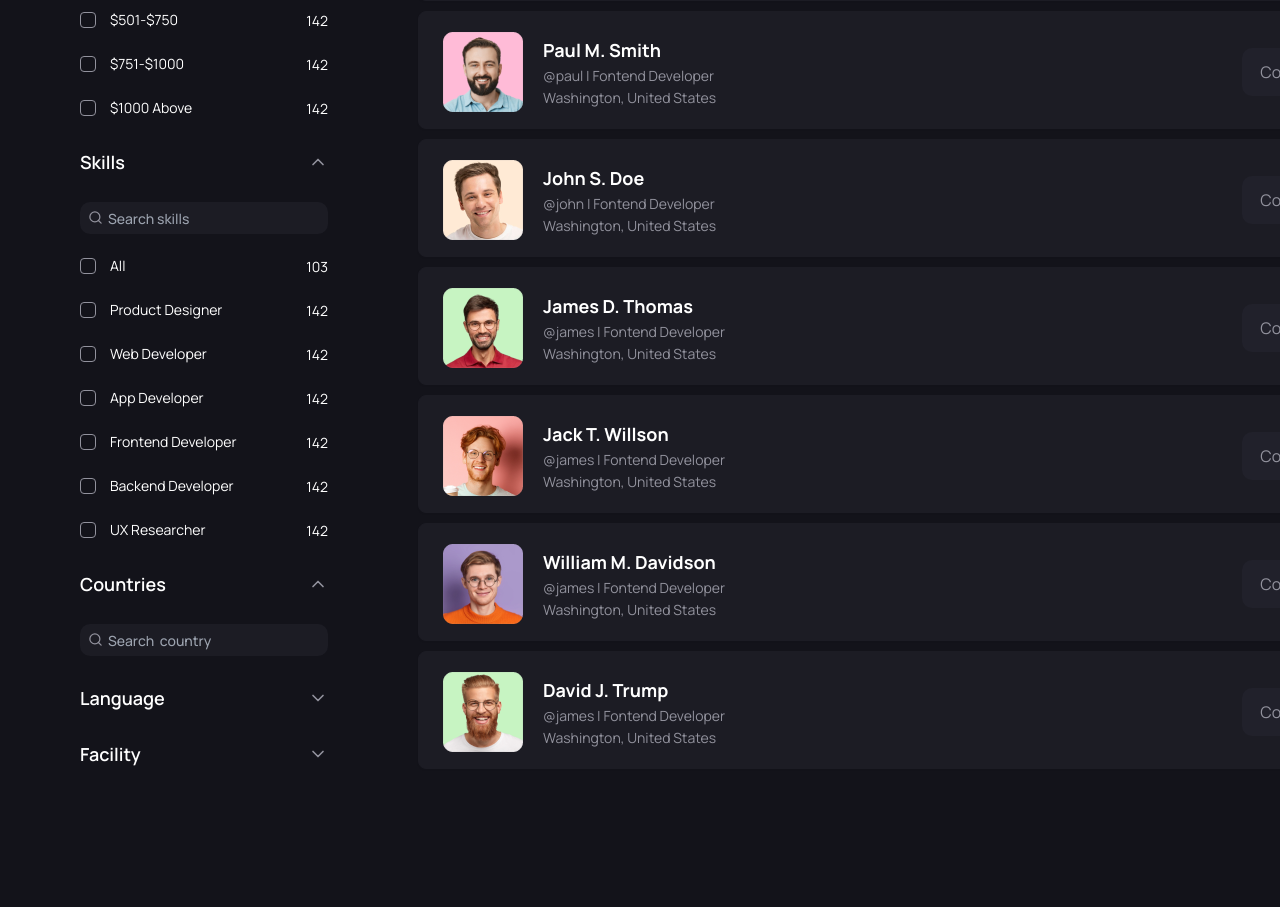
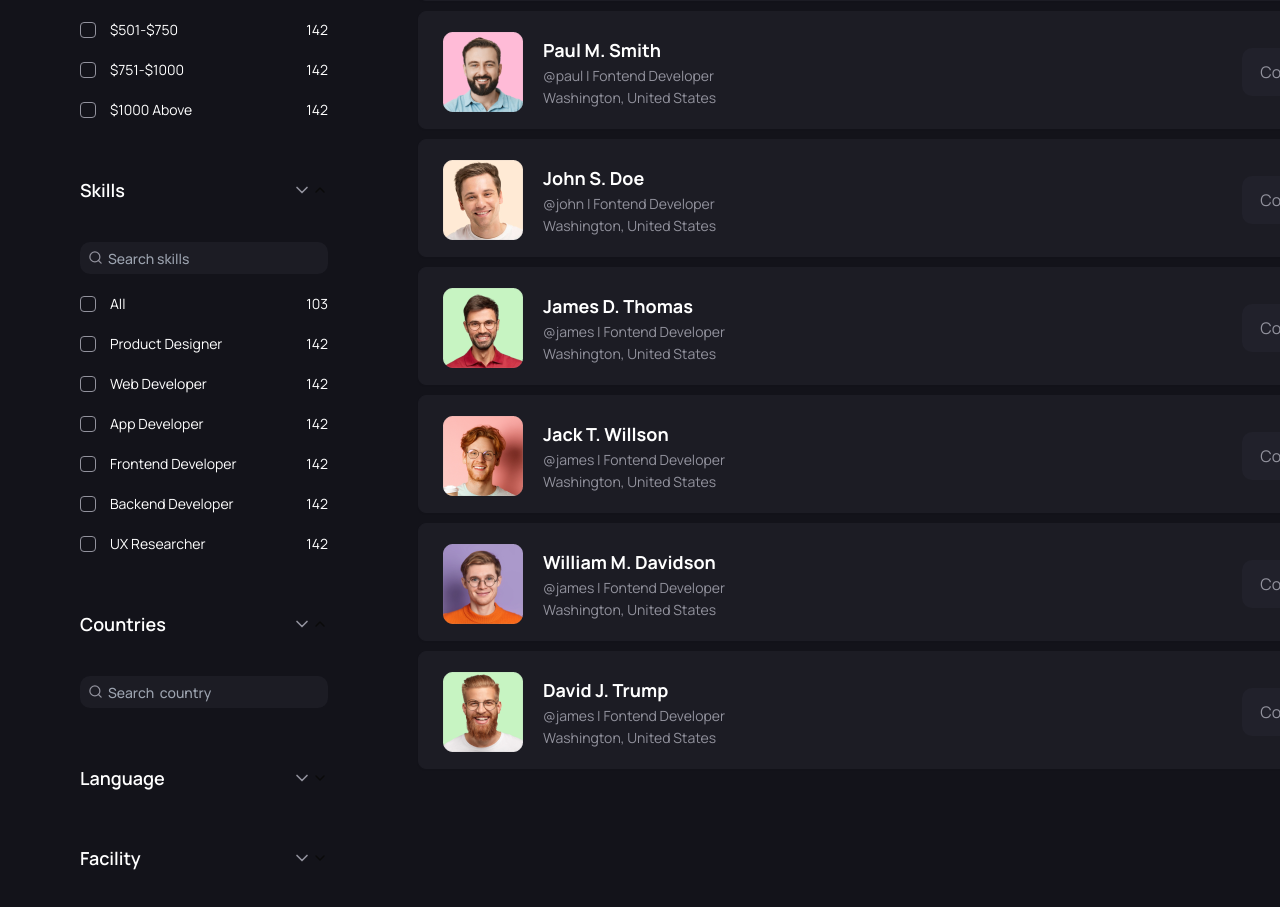
Before and after one commit to paulinasprojects/jobfinder-dev, a Next.js app: page /talent in a window 1280 px wide. Shown: the part 565-1472 px from the top of the page. Before the commit the page ends 1374 px from the top, so only its background shows below. Built offline with nearby package versions, Linux system fonts and the light colour scheme.

Commit message:
added accordions on the talent page

```diff
--- a/package.json
+++ b/package.json
@@ -10,6 +10,7 @@
   },
   "dependencies": {
     "@hookform/resolvers": "^3.9.0",
+    "@radix-ui/react-accordion": "^1.2.3",
     "@radix-ui/react-checkbox": "^1.1.2",
     "@radix-ui/react-dialog": "^1.1.2",
     "@radix-ui/react-dropdown-menu": "^2.1.2",
--- a/src/components/closed-checkbox-menu.tsx
+++ b/src/components/closed-checkbox-menu.tsx
@@ -1,4 +1,10 @@
 import { ChevronDown } from 'lucide-react';
+import {
+  Accordion,
+  AccordionContent,
+  AccordionItem,
+  AccordionTrigger,
+} from "@/components/ui/accordion"
 
 interface ClosedCheckboxMenuProps {
   title: string;
@@ -6,12 +12,19 @@
 
 const ClosedChecboxMenu = ({title}: ClosedCheckboxMenuProps) => {
   return (
-    <div>
+    <Accordion type='single' collapsible className='w-full'>
+      <AccordionItem value='test' className='border-none'>
       <div className='flex items-center justify-between'>
         <span className='text-white text-lg font-semibold'>{title}</span>
-        <ChevronDown color='#92929d' width={20} height={20} className='cursor-pointer'/>
+        <AccordionTrigger>
+          <ChevronDown color='#92929d' width={20} height={20} className='cursor-pointer'/>
+        </AccordionTrigger>
       </div>
-    </div>
+      <AccordionContent>
+        <span className='text-white'>This accordion is empty!</span>
+      </AccordionContent>
+      </AccordionItem>
+    </Accordion>
   )
 }
 
--- a/src/components/countries-search.tsx
+++ b/src/components/countries-search.tsx
@@ -1,17 +1,29 @@
+import {
+  Accordion,
+  AccordionContent,
+  AccordionItem,
+  AccordionTrigger,
+} from "@/components/ui/accordion"
 import { ChevronUp, Search } from 'lucide-react'
 
 const CountriesSearch = () => {
   return (
-    <div>
+    <Accordion type="single" collapsible className="w-full" defaultValue="test">
+      <AccordionItem value="test" className="border-none">
       <div className='flex items-center justify-between'>
-      <span className='text-white text-lg font-semibold'>Countries</span>
-      <ChevronUp color='#92929d' width={20} height={20} className='cur'/>
-    </div>
+        <span className='text-white text-lg font-semibold'>Countries</span>
+        <AccordionTrigger>
+          <ChevronUp color='#92929d' width={20} height={20} className='cursor-pointer'/>
+        </AccordionTrigger>
+      </div>
+      <AccordionContent>
       <div className="relative mt-[26px]">
         <input type="text" className="w-[248px] h-[32px] rounded-[10px] bg-cardColor text-sm text-neutralColor pl-7 font-medium" placeholder="Search  country" />
         <Search className="absolute top-2 left-2 text-neutralColor" width={15} height={15}/>
       </div>
-    </div>
+      </AccordionContent>
+      </AccordionItem>
+    </Accordion>
   )
 }
 
--- a/src/components/salary-range-card.tsx
+++ b/src/components/salary-range-card.tsx
@@ -1,6 +1,12 @@
 import { Checkbox } from './ui/checkbox'
 import { ChevronUp } from 'lucide-react'
 import {salaryRangeData } from '@/data/data'
+import {
+  Accordion,
+  AccordionContent,
+  AccordionItem,
+  AccordionTrigger,
+} from "@/components/ui/accordion"
 
 interface CheckboxCardProps {
   title: string;
@@ -8,11 +14,15 @@
 
 const SalaryRangeCard = ({title}: CheckboxCardProps) => {
   return (
-    <div>
-      <div className='flex items-center justify-between'>
-        <span className='text-white text-lg font-semibold'>{title}</span>
-        <ChevronUp color='#92929d' width={20} height={20} className='cur'/>
-      </div>
+    <Accordion type='single' collapsible className='w-full' defaultValue='test'>
+      <AccordionItem value='test' className='border-none'>
+          <div className='flex items-center justify-between'>
+            <span className='text-white text-lg font-semibold'>{title}</span>
+            <AccordionTrigger>
+              <ChevronUp color='#92929d' width={20} height={20} className='cursor-pointer'/>
+            </AccordionTrigger>
+          </div>
+        <AccordionContent>
         {salaryRangeData.map((data) => (
         <div className='flex flex-col mt-5 gap-3.5' key={data.checkboxId}>
           <div className='flex items-center gap-3.5'>
@@ -24,7 +34,9 @@
           </div>
         </div>
         ))}
-    </div>
+        </AccordionContent>
+      </AccordionItem>
+    </Accordion>
   )
 }
 
--- a/src/components/skills-checkbox-card.tsx
+++ b/src/components/skills-checkbox-card.tsx
@@ -1,14 +1,24 @@
 import { SkillsCheckbox } from "@/data/data";
-import { Checkbox } from './ui/checkbox'
 import { ChevronUp, Search } from 'lucide-react'
+import { Checkbox } from '@/components/ui/checkbox'
+import {
+  Accordion,
+  AccordionContent,
+  AccordionItem,
+  AccordionTrigger,
+} from "@/components/ui/accordion"
 
 const SkillsCheckboxCard = () => {
   return (
-    <div>
+    <Accordion type="single" collapsible className="w-full" defaultValue="test">
+      <AccordionItem value="test" className="border-none">
       <div className='flex items-center justify-between'>
         <span className='text-white text-lg font-semibold'>Skills</span>
-      <ChevronUp color='#92929d' width={20} height={20} className='cur'/>
+        <AccordionTrigger>
+          <ChevronUp color='#92929d' width={20} height={20} className='cursor-pointer'/>
+        </AccordionTrigger>
       </div>
+      <AccordionContent>
         <div className="relative mt-[26px]">
           <input type="text" className="w-[248px] h-[32px] rounded-[10px] bg-cardColor text-sm text-neutralColor pl-7 font-medium" placeholder="Search skills" />
           <Search className="absolute top-2 left-2 text-neutralColor" width={15} height={15}/>
@@ -24,7 +34,9 @@
           </div>
         </div>
         ))}
-  </div>
+      </AccordionContent>
+      </AccordionItem>
+  </Accordion>
   )
 }
 
--- /dev/null
+++ b/src/components/ui/accordion.tsx
@@ -0,0 +1,58 @@
+"use client"
+
+import * as React from "react"
+import * as AccordionPrimitive from "@radix-ui/react-accordion"
+import { ChevronDown } from "lucide-react"
+
+import { cn } from "@/lib/utils"
+
+const Accordion = AccordionPrimitive.Root
+
+const AccordionItem = React.forwardRef<
+  React.ElementRef<typeof AccordionPrimitive.Item>,
+  React.ComponentPropsWithoutRef<typeof AccordionPrimitive.Item>
+>(({ className, ...props }, ref) => (
+  <AccordionPrimitive.Item
+    ref={ref}
+    className={cn("border-b", className)}
+    {...props}
+  />
+))
+AccordionItem.displayName = "AccordionItem"
+
+const AccordionTrigger = React.forwardRef<
+  React.ElementRef<typeof AccordionPrimitive.Trigger>,
+  React.ComponentPropsWithoutRef<typeof AccordionPrimitive.Trigger>
+>(({ className, children, ...props }, ref) => (
+  <AccordionPrimitive.Header className="flex">
+    <AccordionPrimitive.Trigger
+      ref={ref}
+      className={cn(
+        "flex flex-1 items-center justify-between py-4 font-medium transition-all hover:underline [&[data-state=open]>svg]:rotate-180",
+        className
+      )}
+      {...props}
+    >
+      {children}
+      <ChevronDown className="h-4 w-4 shrink-0 transition-transform duration-200" />
+    </AccordionPrimitive.Trigger>
+  </AccordionPrimitive.Header>
+))
+AccordionTrigger.displayName = AccordionPrimitive.Trigger.displayName
+
+const AccordionContent = React.forwardRef<
+  React.ElementRef<typeof AccordionPrimitive.Content>,
+  React.ComponentPropsWithoutRef<typeof AccordionPrimitive.Content>
+>(({ className, children, ...props }, ref) => (
+  <AccordionPrimitive.Content
+    ref={ref}
+    className="overflow-hidden text-sm transition-all data-[state=closed]:animate-accordion-up data-[state=open]:animate-accordion-down"
+    {...props}
+  >
+    <div className={cn("pb-4 pt-0", className)}>{children}</div>
+  </AccordionPrimitive.Content>
+))
+
+AccordionContent.displayName = AccordionPrimitive.Content.displayName
+
+export { Accordion, AccordionItem, AccordionTrigger, AccordionContent }
```
Also changed, not shown: tailwind.config.ts (+86 -65 lines), 1 other file (tests, documents, lock files or other folders). Lines whose indentation alone changed are shown as unchanged.
